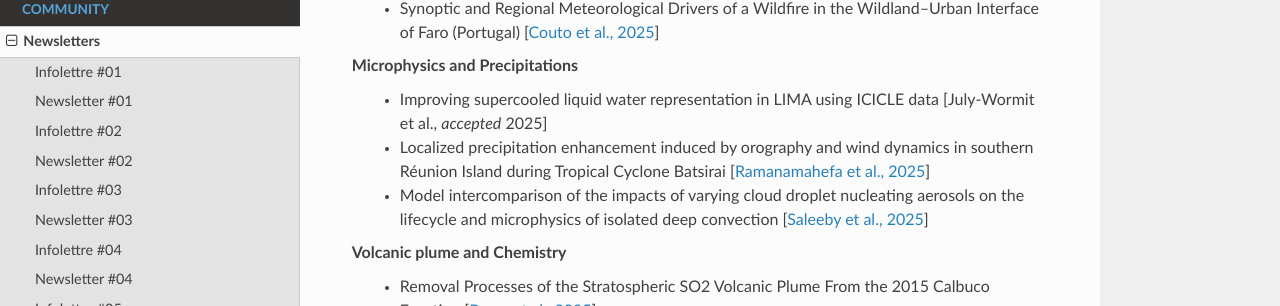
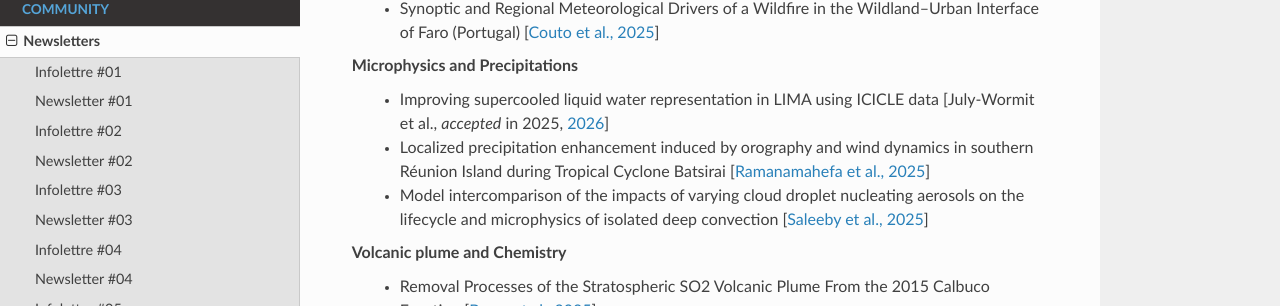
Before and after one commit to JorisPianezze/mesonh_newsletters, a Sphinx documentation site: the page built from docs/source/community/newsletters/newsletter_07.rst, in a window 1280 px wide and 900 px high, scrolled down 4772 px. Shown: the part 144-450 px from the top of the window. Built offline with Sphinx 7.4.7 and the Read the Docs theme 3.1.0, drawn with Linux system fonts in a browser that asks for light colours.

Commit message:
Update newsletter_07.rst

```diff
--- a/docs/source/community/newsletters/newsletter_07.rst
+++ b/docs/source/community/newsletters/newsletter_07.rst
@@ -100,7 +100,7 @@
   - Synoptic and Regional Meteorological Drivers of a Wildfire in the Wildland–Urban Interface of Faro (Portugal) [`Couto et al., 2025 <https://doi.org/10.3390/fire8090362>`_]
 
 Microphysics and Precipitations
-  - Improving supercooled liquid water representation in LIMA using ICICLE data [July-Wormit et al., *accepted* 2025]
+  - Improving supercooled liquid water representation in LIMA using ICICLE data [July-Wormit et al., *accepted* in 2025, `2026 <https://doi.org/10.1002/qj.70030>`_]
   - Localized precipitation enhancement induced by orography and wind dynamics in southern Réunion Island during Tropical Cyclone Batsirai [`Ramanamahefa et al., 2025 <https://doi.org/10.2139/ssrn.5529525>`_]
   - Model intercomparison of the impacts of varying cloud droplet nucleating aerosols on the lifecycle and microphysics of isolated deep convection [`Saleeby et al., 2025 <https://doi.org/10.1175/JAS-D-24-0181.1>`_]
 
```
